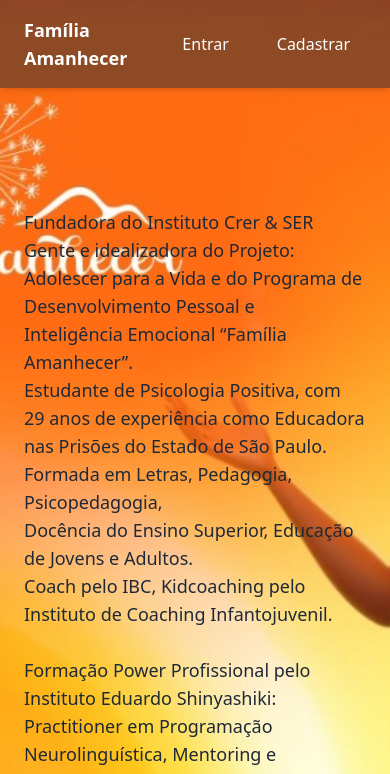
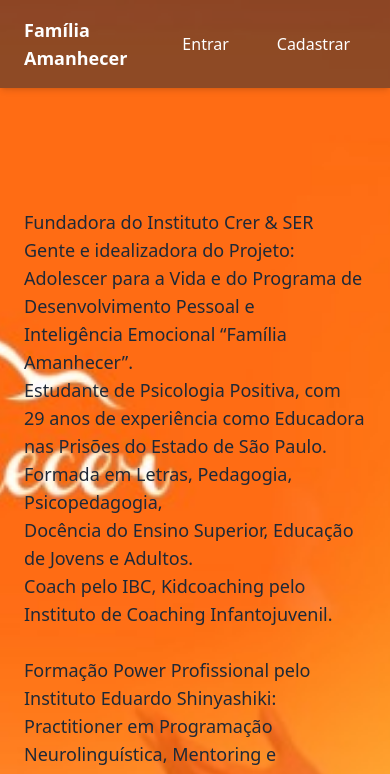
Before and after one commit to 13Junio-Innovating/familia-amanhecer-plataform, a React app: page / in a window 390 px wide. Shown: the top 774 px of the page. Built offline with nearby package versions, Linux system fonts and the light colour scheme.

Commit message:
feat: imagem fundo

```diff
--- a/src/index.css
+++ b/src/index.css
@@ -8,10 +8,4 @@
     background-position: center;
     background-repeat: no-repeat;
     height: auto; /* Altura ajustável */
-  }
-
-  @media (max-width: 768px) {
-    .bg-container {
-      height: 80vh; /* Ajuste a altura em telas menores, se necessário */
-    }
-  }
+}
```
Also changed, not shown: src/index.js (line endings or trailing spaces).
